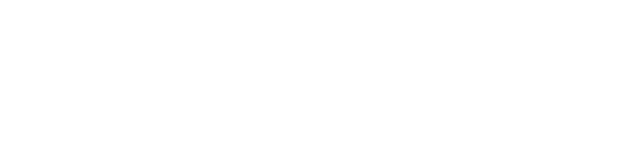
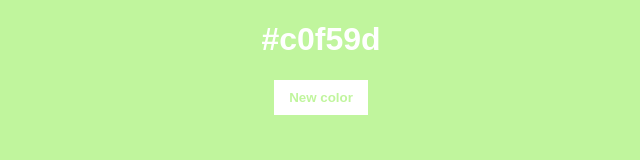
Before and after one commit to pendalf/glo_js_full_hard, a plain HTML site: page lesson13/index.html in a window 1280 px wide. Shown: the whole page, without its empty margins (319-959 px from the left). Drawn offline with Linux system fonts and the light colour scheme.

Commit message:
Выполнение усложненного урока №13:
- добавлен генератор случайного цвета
- применение случайного цвета к фону страницы и изменение текста заголовка h1

```diff
--- a/lesson13/index.html
+++ b/lesson13/index.html
@@ -6,9 +6,31 @@
     <meta name="viewport" content="width=device-width, initial-scale=1.0">
     <meta http-equiv="X-UA-Compatible" content="ie-edge">
     <title>Document</title>
+
+    <style>
+        body {
+            text-align: center;
+            font-family: Arial, "Helvetica Neue", Helvetica, sans-serif;
+            color: #fff;
+            transition: all .4s;
+        }
+
+        button {
+            background: #fff;
+            border: 0;
+            border-radius: 0;
+            font-weight: bold;
+            padding: 10px 15px;
+            cursor: pointer;
+            transition: all .4s;
+            outline: 0;
+        }
+    </style>
 </head>
 
 <body>
+    <h1 id="color">#008d3b</h1>
+    <button id="change">New color</button>
 
     <script src="script.js" defer></script>
 </body>
--- a/lesson13/script.js
+++ b/lesson13/script.js
@@ -1 +1,23 @@
 'use strict';
+
+const colorH1 = document.querySelector('#color'),
+    change = document.querySelector('#change');
+
+const colorRandom = function() {
+    const r = Math.floor(Math.random() * 256).toString(16),
+        g = Math.floor(Math.random() * 256).toString(16),
+        b = Math.floor(Math.random() * 256).toString(16);
+
+    return `#${r}${g}${b}`;
+};
+
+const render = function() {
+    const color = colorRandom();
+    document.body.style.background = color;
+    change.style.color = color;
+    colorH1.textContent = color;
+};
+
+change.addEventListener('click', render);
+
+render();
```
